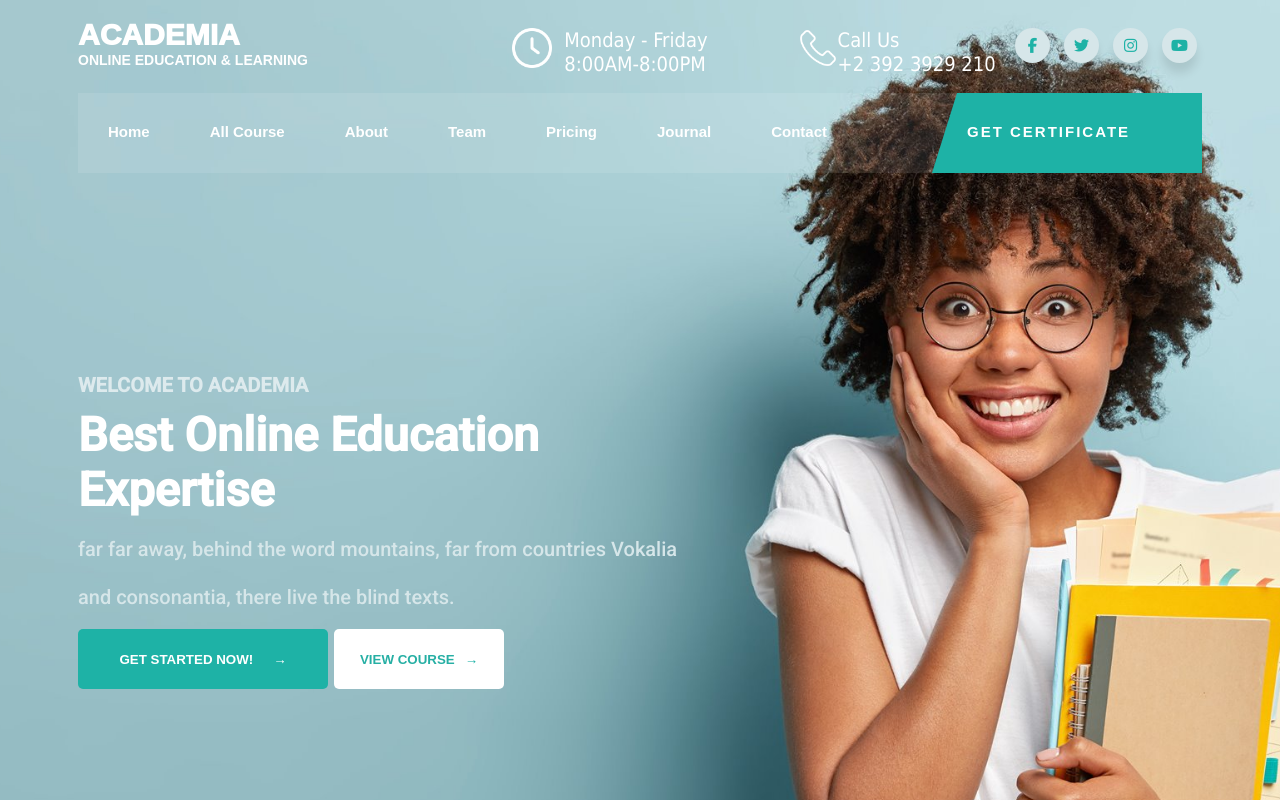
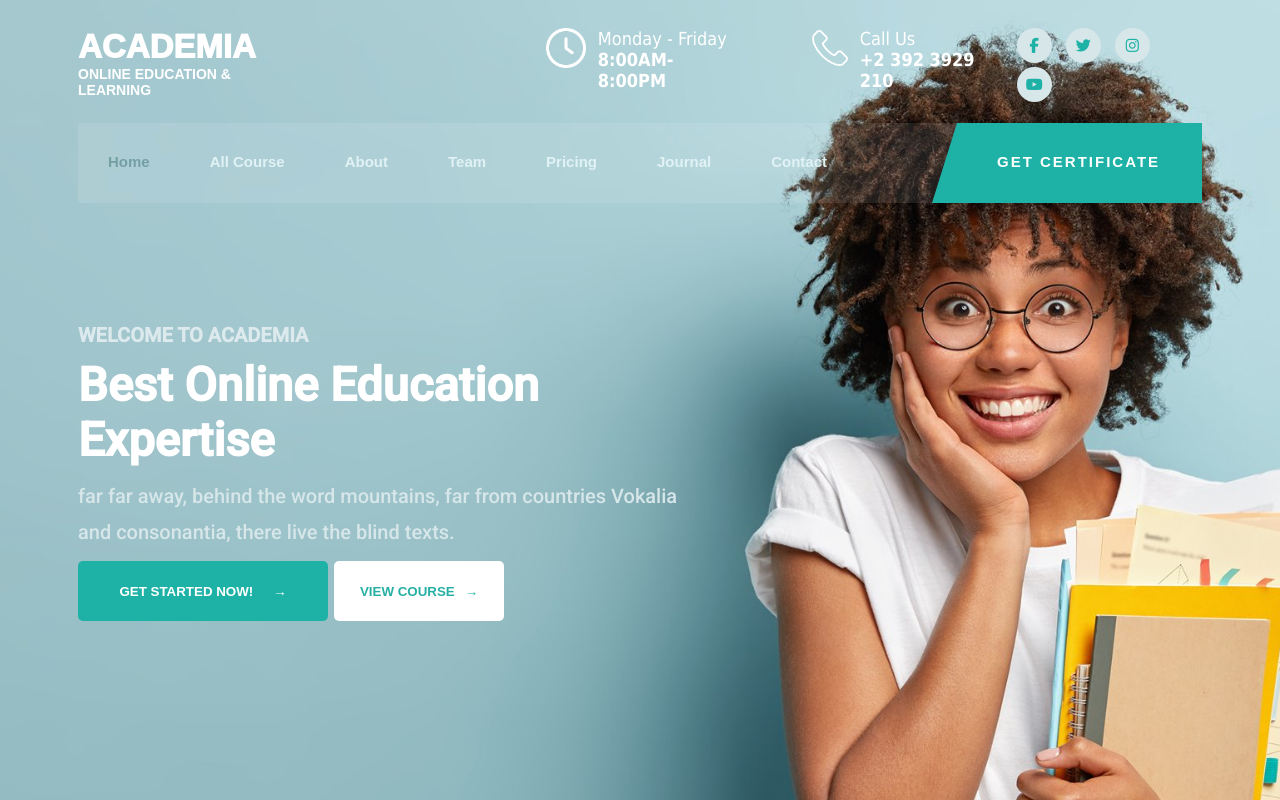
Before and after one commit to johnpersie/Class-project, a plain HTML site: page index.html in a window 1280 px wide. Shown: the top 800 px of the page. Drawn offline with Linux system fonts and the light colour scheme.

Commit message:
Modified and Completed project on the Academia landing page

```diff
--- a/index.html
+++ b/index.html
@@ -24,9 +24,9 @@
         </div>
         <div class="logo-container">
           <img class="clock-icon"  src="picture/clock.png" alt="clock-logo">
-          <p class="clock-logo"> Monday - Friday <br> 8:00AM-8:00PM</p>
+          <p class="clock-logo"> Monday - Friday <br><a class="time">8:00AM-8:00PM</a></p>
           <img class="clock-icon"  src="picture/contact.png" alt="contact-logo">
-          <p class="contact-logo">Call Us <br> +2 392 3929 210</p>
+          <p class="contact-logo">Call Us <br> <a class="number">+2 392 3929 210</a></p>
         </div>
 
         <div class="wrapper">
@@ -55,7 +55,7 @@
 
           <nav>
             <ul>
-                <li><a href="#"> Home</a></li>
+                <li><a class="home" href="#"> Home</a></li>
                 <li><a href="#">All Course</a></li>
                 <li><a href="#">About</a></li>
                 <li><a href="#">Team</a></li>
@@ -74,7 +74,7 @@
   <div class="text-container">
     <p>WELCOME TO ACADEMIA</p>
     <p>Best Online Education <br>Expertise</p>
-    <p>far far away, behind the word mountains, far from countries Vokalia <br><br>and consonantia, there live the blind texts.</p>
+    <p class="message">far far away, behind the word mountains, far from countries Vokalia <br><br>and consonantia, there live the blind texts.</p>
     <button class="get-started"><a href="#">GET STARTED NOW!</a><span>→</span></button>
     <button class="view"><a href="#">VIEW COURSE</a><span>→</span></button>
   </div>
--- a/style.css
+++ b/style.css
@@ -20,13 +20,17 @@ body{
 }
 
 /* Academia logo */
+.logo{
+  margin-top: 10px;
+}
 .Academia{
   font-weight: 1000;
   font-family: sans-serif;
   margin-bottom: 0px;
   margin-top: 0px;
   color: white;
-  font-size: 30px;
+  font-size: 33px;
+  line-height: 38px;
 }
 .education-type{
 font-weight: 600;
@@ -36,12 +40,13 @@ margin-bottom: 10px;
 color: white;
 font-size: 14px;
 }
+
 /* clock and contact icons */
 .logo-container{
   display:flex;
   margin-top:  10px;
   text-align: left;
-  margin-left: 190px;
+  margin-left: 240px;
 }
 .clock-icon{
   height: 40px;
@@ -49,18 +54,25 @@ font-size: 14px;
 .clock-logo{
   color: white;
   padding-left: 12px;
-  padding-right: 90px;
-  font-size: 20px;
+  padding-right: 70px;
+  font-size: 18px;
   font-family:tahoma;
   font-weight: 300;
   margin: 0;
 }
+.time{
+  font-weight: bold;
+}
 .contact-logo{
   color: white;
-  font-size: 20px;
+  padding-left: 10px;
+  font-size: 18px;
   font-family: tahoma;
   margin: 0;
   font-weight: 300;
+}
+.number{
+  font-weight: bold;
 }
 
 /* social media icons */
@@ -73,7 +85,7 @@ font-size: 14px;
   background: #D6E6E9;
   border-radius: 40px;
   cursor: pointer;
-  box-shadow: 0px 10px 10px rgba(0,0,0,0.1);
+  /* box-shadow: 0px 10px 10px rgba(0,0,0,0.1); */
   transition: all 0.3s ease-out;
 }
 .wrapper .button:hover{
@@ -154,9 +166,12 @@ nav ul{
 nav ul li a{
   margin:30px;
   font-weight: 600;
-  color: white;
+  color: #E1F2F5;
   font-weight: bold;
   text-decoration: none;
+}
+.home{
+  color: #75a0a3;
 }
 nav ul li a:hover{
   margin:30px;
@@ -184,6 +199,8 @@ nav ul li a:hover{
 .certi a{
   text-decoration: none;
   color: #ffffff;
+  text-align: center;
+  padding-left: 30px;
 }
 
 /* page contents and buttons*/
@@ -192,7 +209,7 @@ nav ul li a:hover{
   color:#DDEAED;
   font-weight: bold;
   font-size: 20px;
-  margin: 200px 0px 10px 0px;
+  margin: 120px 0px 10px 0px;
 }
 .text-container p:nth-child(2){
   font-family: 'Roboto', sans-serif;;
@@ -207,6 +224,7 @@ nav ul li a:hover{
     font-weight:none;
     font-size: 20px;
     color: #D6E6E9;
+    line-height: 18px;
 }
 .get-started{
     background-color:#1EB2A6;
```
